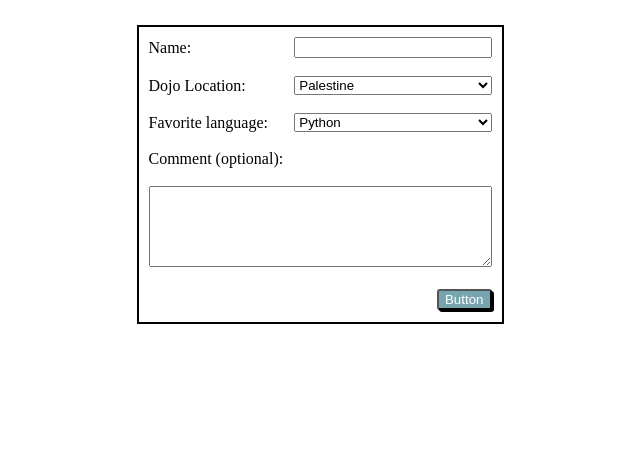
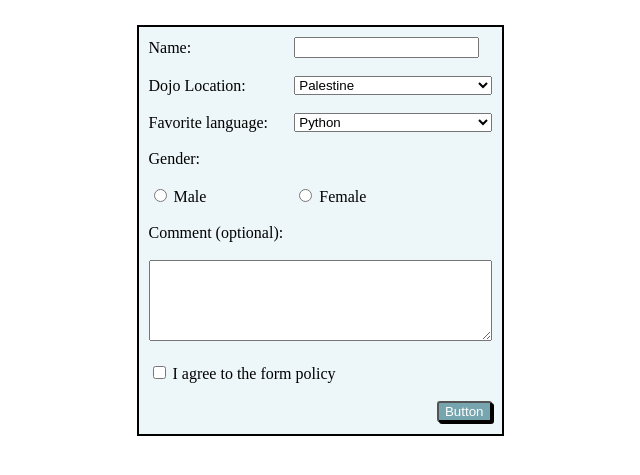
Before and after one commit to Farhoud-Rand/Python-Stack, a Flask app: page / in a window 1280 px wide. Shown: the top 475 px of the page, without its empty margins (320-960 px from the left). Run offline with Flask 3, Linux system fonts and the light colour scheme.

Commit message:
flask assignment second version

```diff
--- a/flaskPy3Eev/Dojo Survey/server.py
+++ b/flaskPy3Eev/Dojo Survey/server.py
@@ -7,24 +7,41 @@ def index():
 
 @app.route('/result', methods=['POST'])
 def create_user():
-    print("Got Post Info")
-    print(request.form)
+    # print("Got Post Info")
+    # print(request.form)
     name_from_form = request.form['name']
     # Check if the name is empty
     # If it empty display an alart to inform the user that the name cannot be empty
     # The window.history.back() function is called to navigate the user back to the previous page (the form page) after dismissing the alert.
     if name_from_form == '':
-         return """
+        return """
         <script>
-            alert("Name cannot be empty!");
+            alert("Please enter your name");
             window.history.back();
         </script>
         """
+    # Check if the gender is selected
+    if 'gender' not in request.form:
+        return """
+        <script>
+            alert("Please select the gender");
+            window.history.back();
+        </script>
+        """
+
+    # Check if the gender is selected
+    if 'agree' not in request.form:
+        agree_from_form = "not agree"
+    else:
+        agree_from_form = request.form['agree']
+
     location_from_form = request.form['location']
     language_from_form = request.form['language']
     comment_from_form = request.form['comment']
+    gender_from_form = request.form['gender']
 
-    return render_template("show.html", name_on_template = name_from_form, location_on_template = location_from_form, language_on_template = language_from_form, comment_on_template = comment_from_form)
+
+    return render_template("show.html", name_on_template = name_from_form, location_on_template = location_from_form, language_on_template = language_from_form, comment_on_template = comment_from_form, gender_on_template = gender_from_form, agree_on_template = agree_from_form)
 
 if __name__ == "__main__":
     app.run(debug=True)
--- a/flaskPy3Eev/Dojo Survey/static/css/style.css
+++ b/flaskPy3Eev/Dojo Survey/static/css/style.css
@@ -3,6 +3,7 @@ table {
     border: 2px solid black; /* Setting a border for all table elements */
     margin: 2% auto;
     width: 20%;
+    background-color: #edf6f8;
 }
 
 table th, table td {
@@ -21,7 +22,7 @@ table th, table td {
     margin: 0% 0% 1%;
 }
 
-table input {
+table input text{
     width: 96%;
 }
 
--- a/flaskPy3Eev/Dojo Survey/templates/index.html
+++ b/flaskPy3Eev/Dojo Survey/templates/index.html
@@ -22,9 +22,9 @@
                 <td>
                     <select id="location" name='location'>
                         <option selected>Palestine</option>
-                        <option value="1">USA</option>
-                        <option value="2">Germany</option>
-                        <option value="3">Greece</option>
+                        <option value="USA">USA</option>
+                        <option value="Germany">Germany</option>
+                        <option value="Greece">Greece</option>
                 </td>
             </tr>
 
@@ -33,9 +33,23 @@
                 <td>
                     <select id="language" name='language'>
                         <option selected>Python</option>
-                        <option value="1">JS</option>
-                        <option value="2">Java</option>
-                        <option value="3">C++</option>
+                        <option value="JS">JS</option>
+                        <option value="Java">Java</option>
+                        <option value="C++">C++</option>
+                </td>
+            </tr>
+            <tr>
+                <td><label>Gender:</label></td>
+            </tr>
+
+            <tr>
+                <td>
+                    <input type="radio" id="gender-male" name="gender" value="Male">
+                    <label for="gender-male">Male</label>
+                </td>
+                <td>
+                    <input type="radio" id="gender-female" name="gender" value="Female">
+                    <label for="gender-female">Female</label>
                 </td>
             </tr>
 
@@ -48,6 +62,13 @@
             </tr>
 
             <tr>
+                <td colspan="2">
+                    <input type="checkbox" id="agreement" name="agree" value="agree">
+                    <label for="agreement">I agree to the form policy</label>
+                </td>
+            </tr>
+
+            <tr>
                 <td></td>
                 <td class="right"><button type="submit">Button</button></td>
             </tr>
```
Also changed, not shown: flaskPy3Eev/Dojo Survey/templates/show.html (+12 -4 lines).
